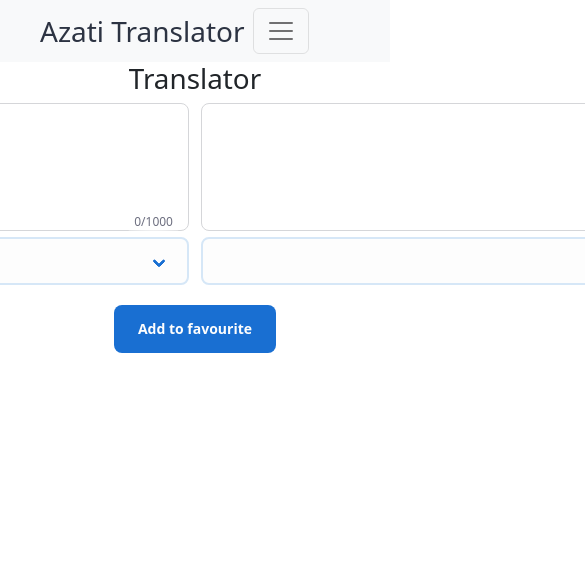
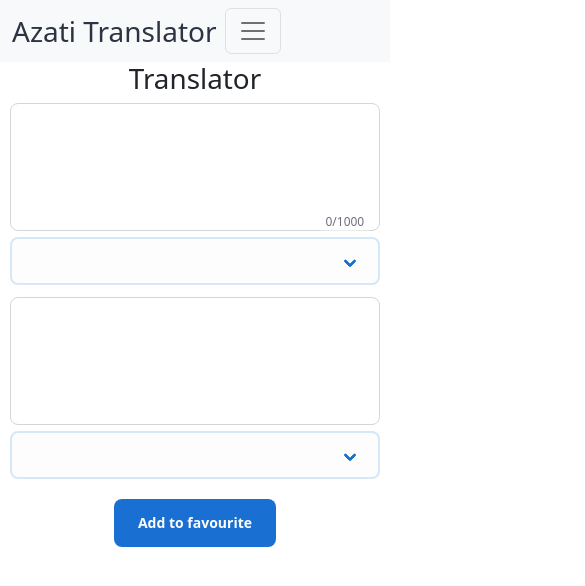
Before and after one commit to Protmir/translator-app-azati, a React (Create React App) app: page / in a window 390 px wide. Shown: the top 586 px of the page, 585 px wide, since content can reach past the window. Built offline with nearby package versions, Linux system fonts and the light colour scheme; no server answers.

Commit message:
Create mobile version styles

```diff
--- a/src/components/Header/index.tsx
+++ b/src/components/Header/index.tsx
@@ -10,6 +10,10 @@ import { typography } from '../../helpers/styles/typography';
 const StyledContainer = styled.div`
   display: flex;
   margin-left: ${units(8)};
+
+  @media (max-width: 426px) {
+    margin-left: ${units(1)};
+  }
 `;
 
 const StyledNavLinkBrand = styled(NavLink)`
--- a/src/pages/Translator/index.tsx
+++ b/src/pages/Translator/index.tsx
@@ -15,17 +15,33 @@ const StyledTextAreaWrapper = styled.div`
   display: flex;
   justify-content: center;
   align-items: center;
+
+  @media (max-width: 820px) {
+    flex-direction: column;
+  }
 `;
 
 const StyledTextWrapper = styled.div`
-  width: ${units(150)};
+  width: ${units(100)};
   display: flex;
   flex-direction: column;
   justify-content: center;
   align-items: center;
 
-  :first-child {
-    margin-right: ${units(3)};
+  @media (min-width: 821px) {
+    :first-child {
+      margin-right: ${units(3)};
+    }
+  }
+
+  @media (max-width: 820px) {
+    :first-child {
+      margin-bottom: ${units(3)};
+    }
+  }
+
+  @media (max-width: 426px) {
+    width: 95vw;
   }
 `;
 
```
